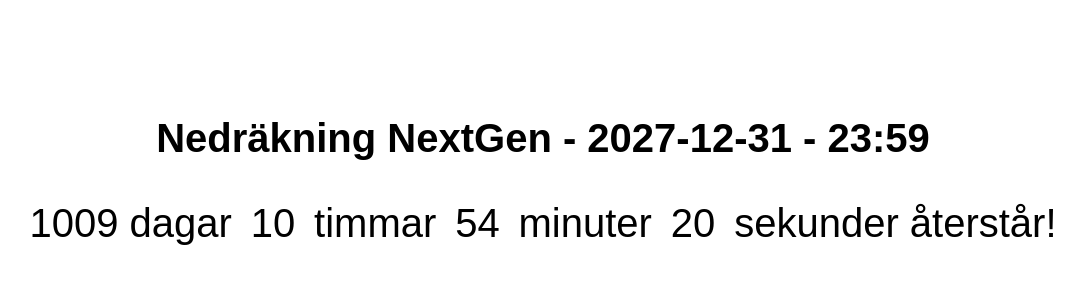
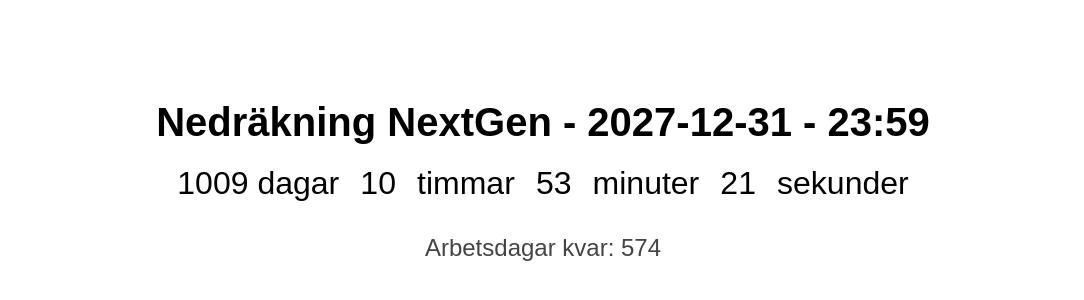
Before and after one commit to kenthansson/countdown, a plain HTML site: page index.html in a window 1280 px wide. Shown: the part 232-532 px from the top of the page, without its empty margins (97-1181 px from the left). Drawn offline with Linux system fonts and the light colour scheme.

Commit message:
Update index.html

```diff
--- a/index.html
+++ b/index.html
@@ -18,11 +18,17 @@
 
     h1 {
       font-size: 2.5em;
+      margin-bottom: 0.5em;
+    }
+
+    #countdown {
+      font-size: 2em;
       margin-bottom: 1em;
     }
 
-    #countdown {
-      font-size: 2.5em;
+    #workdays {
+      font-size: 1.5em;
+      color: #444;
     }
 
     #countdown span {
@@ -38,11 +44,11 @@
     <span id="hours">--</span> timmar
     <span id="minutes">--</span> minuter
     <span id="seconds">--</span> sekunder
-    återstår!
   </div>
+  <div id="workdays">Arbetsdagar kvar: --</div>
 
   <script>
-    const targetDate = new Date("2027-12-31T23:59:59");
+    const targetDate = new Date("2027-12-31T23:59:00");
 
     function updateCountdown() {
       const now = new Date();
@@ -50,6 +56,7 @@
 
       if (distance <= 0) {
         document.getElementById("countdown").textContent = "Tiden har gått ut!";
+        document.getElementById("workdays").textContent = "";
         clearInterval(interval);
         return;
       }
@@ -63,6 +70,94 @@
       document.getElementById("hours").textContent = ("0" + hours).slice(-2);
       document.getElementById("minutes").textContent = ("0" + minutes).slice(-2);
       document.getElementById("seconds").textContent = ("0" + seconds).slice(-2);
+
+      document.getElementById("workdays").textContent = "Arbetsdagar kvar: " + calculateWorkdays(now, targetDate);
+    }
+
+    function calculateWorkdays(startDate, endDate) {
+      let count = 0;
+      const date = new Date(startDate);
+      const holidays = getSwedishHolidays(startDate.getFullYear(), endDate.getFullYear());
+
+      while (date <= endDate) {
+        const day = date.getDay();
+        const dateStr = date.toISOString().split("T")[0];
+
+        if (day >= 1 && day <= 5 && !holidays.has(dateStr)) {
+          count++;
+        }
+
+        date.setDate(date.getDate() + 1);
+      }
+
+      const years = endDate.getFullYear() - startDate.getFullYear() + 1;
+      const estimatedVacation = years * 40;
+      const workdaysLeft = Math.max(0, count - estimatedVacation);
+      return workdaysLeft;
+    }
+
+    function getSwedishHolidays(startYear, endYear) {
+      const holidays = new Set();
+
+      for (let year = startYear; year <= endYear; year++) {
+        // Fasta datum
+        [
+          "01-01", // Nyårsdagen
+          "01-06", // Trettondagen
+          "05-01", // Första maj
+          "06-06", // Nationaldagen
+          "12-24", // Julafton
+          "12-25", // Juldagen
+          "12-26", // Annandag jul
+          "12-31"  // Nyårsafton
+        ].forEach(d => holidays.add(`${year}-${d}`));
+
+        // Rörliga datum
+        const easter = getEasterDate(year);
+        const goodFriday = new Date(easter);
+        goodFriday.setDate(easter.getDate() - 2);
+
+        const easterMonday = new Date(easter);
+        easterMonday.setDate(easter.getDate() + 1);
+
+        const ascension = new Date(easter);
+        ascension.setDate(easter.getDate() + 39);
+
+        const pentecost = new Date(easter);
+        pentecost.setDate(easter.getDate() + 49);
+
+        const midsummer = getMidsummerEve(year);
+
+        [goodFriday, easter, easterMonday, ascension, pentecost, midsummer].forEach(d => {
+          holidays.add(d.toISOString().split("T")[0]);
+        });
+      }
+
+      return holidays;
+    }
+
+    function getEasterDate(year) {
+      // Anonymous Gregorian algorithm
+      const f = Math.floor;
+      const G = year % 19;
+      const C = f(year / 100);
+      const H = (C - f(C / 4) - f((8 * C + 13) / 25) + 19 * G + 15) % 30;
+      const I = H - f(H / 28) * (1 - f(29 / (H + 1)) * f((21 - G) / 11));
+      const J = (year + f(year / 4) + I + 2 - C + f(C / 4)) % 7;
+      const L = I - J;
+      const month = 3 + f((L + 40) / 44);
+      const day = L + 28 - 31 * f(month / 4);
+      return new Date(year, month - 1, day);
+    }
+
+    function getMidsummerEve(year) {
+      // Midsommarafton: fredag mellan 19–25 juni
+      for (let d = 19; d <= 25; d++) {
+        const date = new Date(year, 5, d); // juni = 5
+        if (date.getDay() === 5) {
+          return date;
+        }
+      }
     }
 
     const interval = setInterval(updateCountdown, 1000);
```
